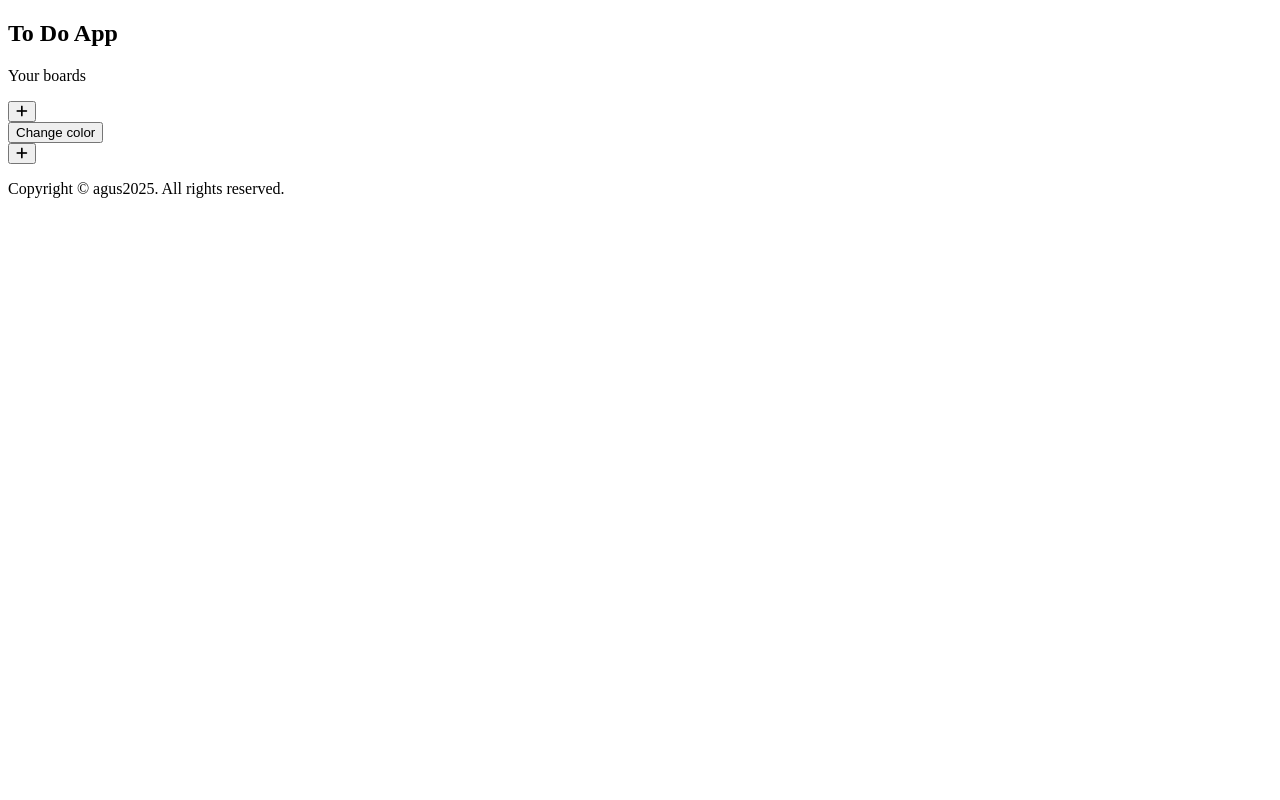
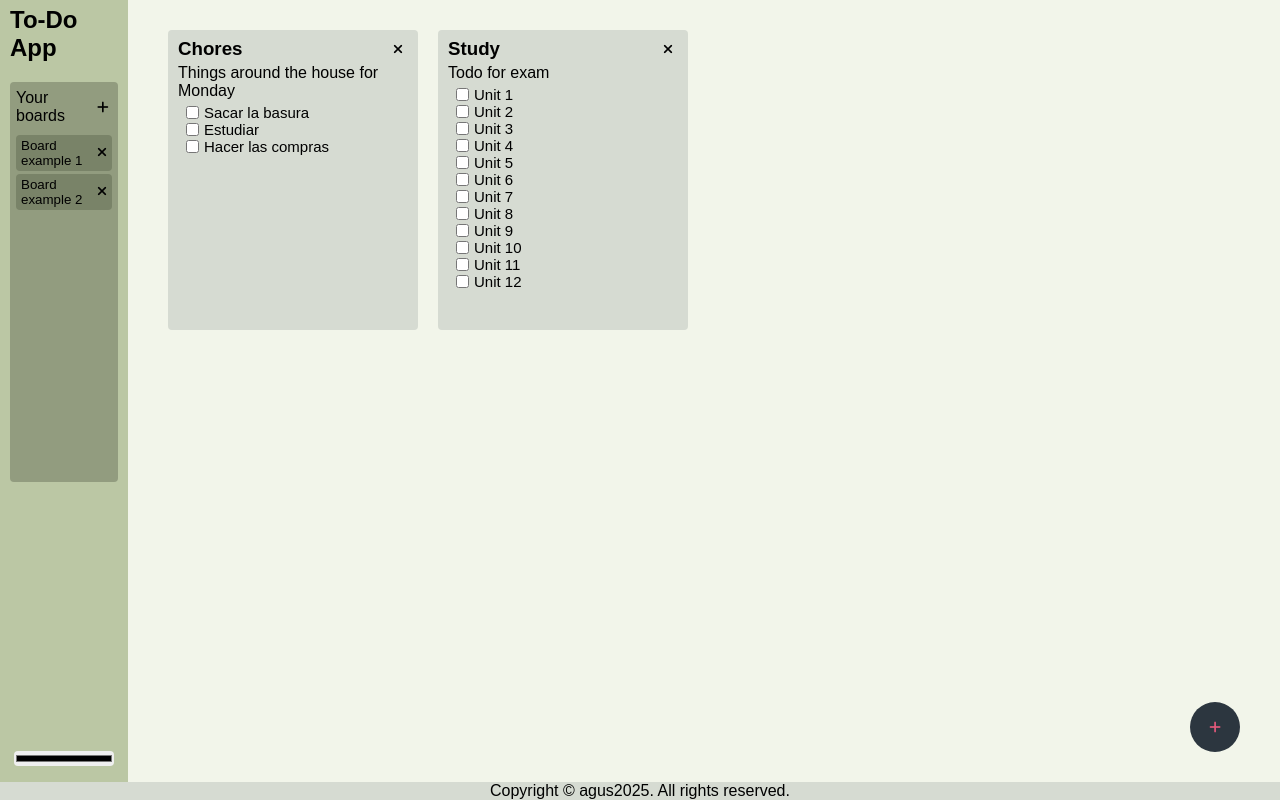
Before and after one commit to agustin-risso/todo-project, a plain HTML site: page index.html in a window 1280 px wide. Drawn offline with Linux system fonts and the light colour scheme.

Commit message:
first styles version

```diff
--- a/index.html
+++ b/index.html
@@ -10,16 +10,63 @@
         <title>To Do</title>
     </head>
     <body>
-        <header>
-            <h2>To Do App</h2>
-            <div class="boards-wrapper">
-                <p>Your boards</p>
-                <button class="new-board-button" type="button"><i class="fa-solid fa-plus"></i></button>
+        <main>
+            <nav>
+                <h2>To-Do App</h2>
+                <div class="boards-section">
+                    <div class="boards-section-header">
+                        <p>Your boards</p>
+                        <button class="new-board-button" type="button"><i class="fa-solid fa-plus"></i></button>
+                    </div>
+                    <div class="boards-container">
+                        <button class="board">Board example 1<i class="fa-solid fa-xmark"></i></button>
+                        <button class="board">Board example 2<i class="fa-solid fa-xmark"></i></button>
+                    </div>
+                </div>
+                <input class="color-picker" type="color">
+            </nav>
+            <div class="board">
+                <div class="todo-wrapper">
+                    <div class="todo">
+                        <div class="todo-header">
+                            <h3>Chores</h3>
+                            <button class="delete-todo-button" type="button"><i class="fa-solid fa-xmark"></i></button>
+                        </div>
+                        <div class="todo-content">
+                            <p>Things around the house for Monday</p>
+                            <div class="tasks-wrapper">
+                                <p><input type="checkbox">Sacar la basura</p>
+                                <p><input type="checkbox">Estudiar</p>
+                                <p><input type="checkbox">Hacer las compras</p>
+                            </div>
+                        </div>
+                    </div>
+                    <div class="todo">
+                        <div class="todo-header">
+                            <h3>Study</h3>
+                            <button class="delete-todo-button" type="button"><i class="fa-solid fa-xmark"></i></button>
+                        </div>
+                        <div class="todo-content">
+                            <p>Todo for exam</p>
+                            <div class="tasks-wrapper">
+                                <p><input type="checkbox">Unit 1</p>
+                                <p><input type="checkbox">Unit 2</p>
+                                <p><input type="checkbox">Unit 3</p>
+                                <p><input type="checkbox">Unit 4</p>
+                                <p><input type="checkbox">Unit 5</p>
+                                <p><input type="checkbox">Unit 6</p>
+                                <p><input type="checkbox">Unit 7</p>
+                                <p><input type="checkbox">Unit 8</p>
+                                <p><input type="checkbox">Unit 9</p>
+                                <p><input type="checkbox">Unit 10</p>
+                                <p><input type="checkbox">Unit 11</p>
+                                <p><input type="checkbox">Unit 12</p>
+                            </div>
+                        </div>
+                    </div>
+                </div>
+                <button class="new-todo-button" type="button"><i class="fa-solid fa-plus"></i></button>
             </div>
-            <button type="button">Change color</button>
-        </header>
-        <main>
-                <button class="new-todo-button" type="button"><i class="fa-solid fa-plus"></i></button>
         </main>
         <footer><p>Copyright © agus2025. All rights reserved.</p></footer>
     </body>
--- a/style.css
+++ b/style.css
@@ -0,0 +1,180 @@
+*{
+    margin: 0;
+    padding: 0;
+    box-sizing: border-box;
+    font-family: "Questrial", sans-serif;
+}
+
+body{
+    height: 100vh;
+    width: 100vw;
+    display: flex;
+    flex-direction: column;
+}
+
+main{
+    flex: 1;
+    display: flex;
+    width: 100%;
+}
+
+main > nav{
+    flex: 0 0 10%;
+    height: 100%;
+    background-color: #bbc7a4;
+    display: flex;
+    flex-direction: column;
+    justify-content: space-between;
+    padding: 6px 10px;
+}
+
+main > nav > h2{
+    align-self: center;
+}
+
+main > nav > .boards-section{
+    background-color: #929c7f;
+    margin-top: 20px;
+    padding: 2px 4px;
+    display: flex;
+    flex-direction: column;
+    border-radius: 4px;
+    min-height: 400px;
+}
+
+main > nav > .boards-section > .boards-section-header{
+    display: flex;
+    justify-content: space-between;
+    align-items: center;
+    margin-bottom: 5px;
+    padding: 5px 2px;
+}
+
+main > nav > .boards-section > .boards-section-header > .new-board-button{
+    width: 20px;
+    height: 20px;
+    border-radius: 50%;
+    border: 1px solid transparent;
+    cursor: pointer;
+    background-color: transparent;
+    transition: all 200ms;
+}
+
+main > nav > .boards-section > .boards-section-header > .new-board-button:hover{
+    background-color: #798368;
+}
+
+main > nav > .boards-section > .boards-container{
+    display: flex;
+    flex-direction: column;
+    gap: 3px;
+    padding: 0 2px;
+}
+
+main > nav > .boards-section > .boards-container > .board{
+    display: flex;
+    justify-content: space-between;
+    align-items: center;
+    padding: 2px 4px;
+    background-color: #798368;
+    border: 1px solid transparent;
+    border-radius: 4px;
+    text-align: left;
+    cursor: pointer;
+}
+
+main > nav > .color-picker {
+  margin-top: auto;
+  margin-bottom: 10px;
+  align-self: center;
+  border: none;
+  width: 100px;
+  height: 15px;
+  border-radius: 4px;
+}
+
+main > .board{
+    height: 100%;
+    flex: 1;
+    background-color: #f2f5ea;
+    padding: 30px 40px;
+    display: flex;
+    justify-content: space-between;
+    flex-direction: column;
+}
+
+main > .board > .todo-wrapper{
+    display: flex;
+    flex-wrap: wrap;
+    gap: 20px;
+}
+
+main > .board > .todo-wrapper > .todo{
+    width: 250px;
+    height: 300px;
+    overflow-y: auto;
+    display: flex;
+    flex-direction: column;
+    background-color: #d6dbd2;
+    border-radius: 4px;
+    padding: 8px 10px;
+    gap: 4px;
+}
+
+main > .board > .todo-wrapper > .todo > .todo-header{
+    display: flex;
+    justify-content: space-between;
+    align-items: center;
+}
+main > .board > .todo-wrapper > .todo > .todo-header > .delete-todo-button{
+    height: 20px;
+    width: 20px;
+    background-color: transparent;
+    border: 1px solid transparent;
+    border-radius: 50%;
+    cursor: pointer;
+    transition: all 200ms;
+}
+
+main > .board > .todo-wrapper > .todo > .todo-header > .delete-todo-button:hover{
+    background-color: #a5ada0;
+}
+
+main > .board > .todo-wrapper > .todo > .todo-content {
+    display: flex;
+    flex-direction: column;
+    gap: 4px;
+}
+
+main > .board > .todo-wrapper > .todo > .todo-content > .tasks-wrapper {
+    font-size: 15px;
+    margin-left: 8px;
+    display: flex;
+    flex-direction: column;
+    flex-wrap: wrap;
+}
+main > .board > .todo-wrapper > .todo > .todo-content > .tasks-wrapper > p{
+    display: flex;
+    align-items: center;
+    gap: 5px;
+}
+
+
+main > .board > .new-todo-button{
+    margin-top: auto;
+    align-self: flex-end;
+    height: 50px;
+    width: 50px;
+    border: 1px solid transparent;
+    border-radius: 50%;
+    background-color: #2c363f;
+    color: #e75a7c;
+    cursor: pointer;
+}
+
+footer{
+    width: 100%;
+    display: flex;
+    justify-content: center;
+    background-color: #d6dbd2;
+}
```
